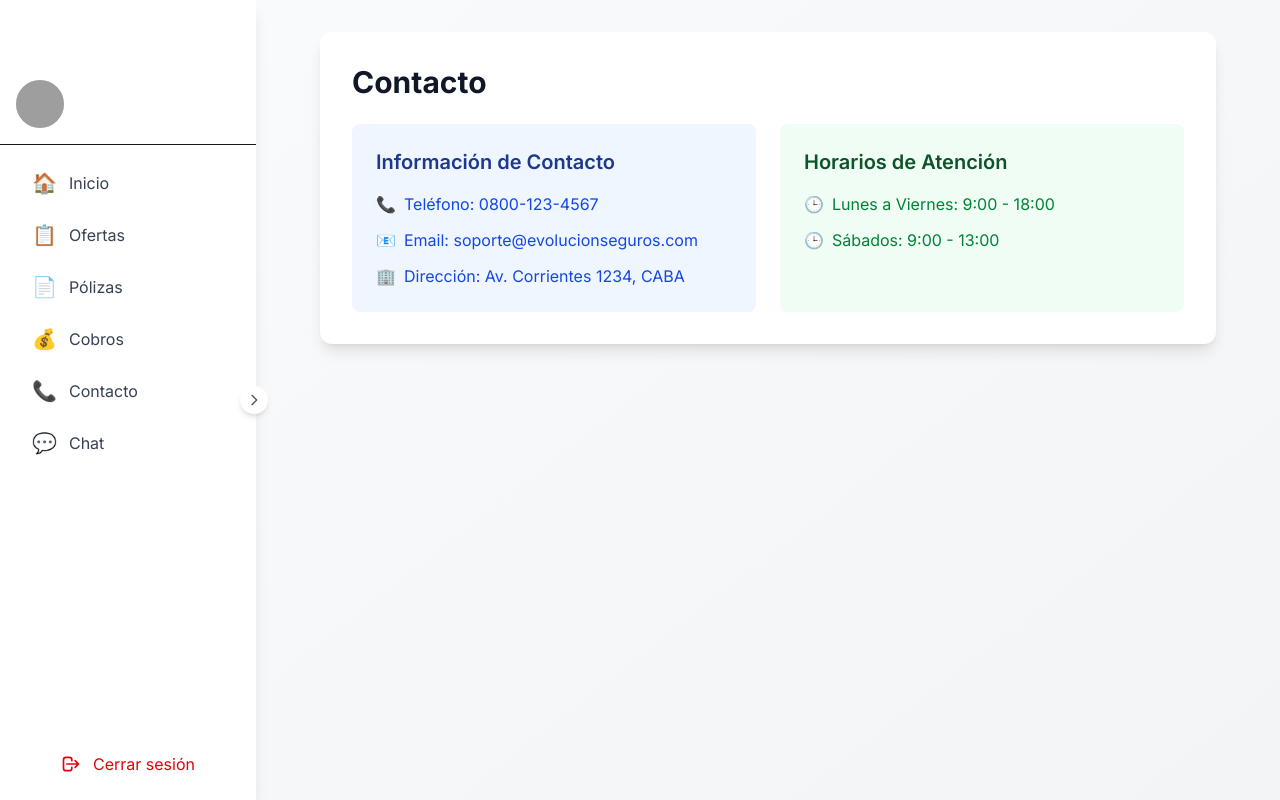
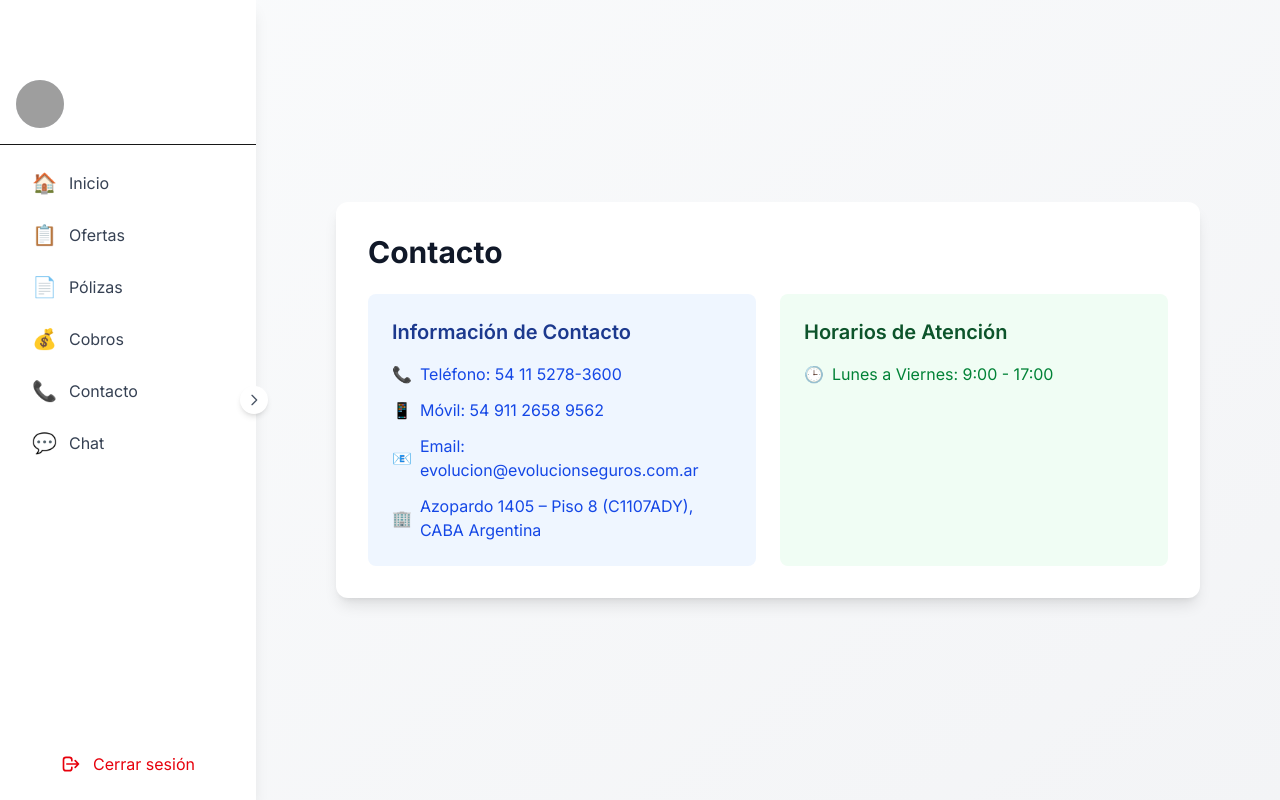
Before and after one commit to virutarasewiez/test-evo-web, a Next.js app: page /login/ingreso/contacto in a window 1280 px wide. Built offline with nearby package versions, Linux system fonts and the light colour scheme; sample sign-in values are in the browser's storage; grey boxes are pictures that could not be loaded.

Commit message:
mejore el dashboard

```diff
--- a/src/app/login/ingreso/bienvenida/page.tsx
+++ b/src/app/login/ingreso/bienvenida/page.tsx
@@ -2,6 +2,7 @@
 
 import { useEffect, useState } from 'react';
 import { useRouter } from 'next/navigation';
+import Link from 'next/link';
 import Sidebar from '../../components/Sidebar';
 
 interface UserData {
@@ -66,22 +67,28 @@ export default function BienvenidaPage() {
                 <div className="bg-blue-50 rounded-lg p-6">
                   <h2 className="text-xl font-semibold text-blue-900 mb-2">Accesos Rápidos</h2>
                   <ul className="space-y-2">
-                    <li className="flex items-center text-blue-700">
+                    <li>
+                      <Link href="/login/ingreso/polizas" className="flex items-center text-blue-700 hover:text-blue-900 transition-colors">
                         <span className="mr-2">📋</span>
                         Ver mis pólizas
+                      </Link>
                     </li>
-                    <li className="flex items-center text-blue-700">
+                    <li>
+                      <Link href="/login/ingreso/cobros" className="flex items-center text-blue-700 hover:text-blue-900 transition-colors">
                         <span className="mr-2">💰</span>
                         Gestionar cobros
+                      </Link>
                     </li>
-                    <li className="flex items-center text-blue-700">
+                    <li>
+                      <Link href="/login/ingreso/chat" className="flex items-center text-blue-700 hover:text-blue-900 transition-colors">
                         <span className="mr-2">📞</span>
                         Contactar soporte
+                      </Link>
                     </li>
                   </ul>
                 </div>
                 <div className="bg-green-50 rounded-lg p-6">
-                  <h2 className="text-xl font-semibold text-green-900 mb-2">Información de Contacto</h2>
+                  <h2 className="text-xl font-semibold text-green-900 mb-2">Información de Usuario</h2>
                   <ul className="space-y-2">
                     <li className="flex items-center text-green-700">
                       <span className="mr-2">📧</span>
--- a/src/app/login/ingreso/chat/page.tsx
+++ b/src/app/login/ingreso/chat/page.tsx
@@ -47,8 +47,8 @@ export default function ChatPage() {
   return (
     <div className="flex h-screen">
       <Sidebar onToggle={handleSidebarToggle} />
-      <div className={`flex-1 ${sidebarOpen ? 'ml-64' : 'ml-20'} transition-all duration-300 min-h-screen bg-gradient-to-br from-gray-50 to-gray-100 p-8`}>
-        <div className="max-w-4xl mx-auto">
+      <div className={`flex-1 ${sidebarOpen ? 'ml-64' : 'ml-20'} transition-all duration-300 min-h-screen bg-gradient-to-br from-gray-50 to-gray-100 flex items-center justify-center`}>
+        <div className="max-w-4xl w-full mx-auto px-4">
           <div className="bg-white rounded-xl shadow-lg p-8">
             <h1 className="text-3xl font-bold text-gray-900 mb-6">Chat de Atención</h1>
             <div className="bg-gray-50 rounded-lg p-6">
--- a/src/app/login/ingreso/cobros/page.tsx
+++ b/src/app/login/ingreso/cobros/page.tsx
@@ -47,8 +47,8 @@ export default function CobrosPage() {
   return (
     <div className="flex h-screen">
       <Sidebar onToggle={handleSidebarToggle} />
-      <div className={`flex-1 ${sidebarOpen ? 'ml-64' : 'ml-20'} transition-all duration-300 min-h-screen bg-gradient-to-br from-gray-50 to-gray-100 p-8`}>
-        <div className="max-w-4xl mx-auto">
+      <div className={`flex-1 ${sidebarOpen ? 'ml-64' : 'ml-20'} transition-all duration-300 min-h-screen bg-gradient-to-br from-gray-50 to-gray-100 flex items-center justify-center`}>
+        <div className="max-w-4xl w-full mx-auto px-4">
           <div className="bg-white rounded-xl shadow-lg p-8">
             <h1 className="text-3xl font-bold text-gray-900 mb-6">Gestión de Cobros</h1>
             <div className="grid grid-cols-1 md:grid-cols-2 gap-6">
--- a/src/app/login/ingreso/contacto/page.tsx
+++ b/src/app/login/ingreso/contacto/page.tsx
@@ -47,8 +47,8 @@ export default function ContactoPage() {
   return (
     <div className="flex h-screen">
       <Sidebar onToggle={handleSidebarToggle} />
-      <div className={`flex-1 ${sidebarOpen ? 'ml-64' : 'ml-20'} transition-all duration-300 min-h-screen bg-gradient-to-br from-gray-50 to-gray-100 p-8`}>
-        <div className="max-w-4xl mx-auto">
+      <div className={`flex-1 ${sidebarOpen ? 'ml-64' : 'ml-20'} transition-all duration-300 min-h-screen bg-gradient-to-br from-gray-50 to-gray-100 flex items-center justify-center`}>
+        <div className="max-w-4xl w-full mx-auto px-4">
           <div className="bg-white rounded-xl shadow-lg p-8">
             <h1 className="text-3xl font-bold text-gray-900 mb-6">Contacto</h1>
             <div className="grid grid-cols-1 md:grid-cols-2 gap-6">
@@ -57,15 +57,19 @@ export default function ContactoPage() {
                 <div className="space-y-3">
                   <p className="flex items-center text-blue-700">
                     <span className="mr-2">📞</span>
-                    Teléfono: 0800-123-4567
+                    Teléfono: 54 11 5278-3600
+                  </p>
+                  <p className="flex items-center text-blue-700">
+                    <span className="mr-2">📱</span>
+                    Móvil: 54 911 2658 9562
                   </p>
                   <p className="flex items-center text-blue-700">
                     <span className="mr-2">📧</span>
-                    Email: soporte@evolucionseguros.com
+                    Email: evolucion@evolucionseguros.com.ar
                   </p>
                   <p className="flex items-center text-blue-700">
                     <span className="mr-2">🏢</span>
-                    Dirección: Av. Corrientes 1234, CABA
+                    Azopardo 1405 – Piso 8 (C1107ADY), CABA Argentina
                   </p>
                 </div>
               </div>
@@ -74,11 +78,7 @@ export default function ContactoPage() {
                 <div className="space-y-3">
                   <p className="flex items-center text-green-700">
                     <span className="mr-2">🕒</span>
-                    Lunes a Viernes: 9:00 - 18:00
-                  </p>
-                  <p className="flex items-center text-green-700">
-                    <span className="mr-2">🕒</span>
-                    Sábados: 9:00 - 13:00
+                    Lunes a Viernes: 9:00 - 17:00
                   </p>
                 </div>
               </div>
--- a/src/app/login/ingreso/ofertas/page.tsx
+++ b/src/app/login/ingreso/ofertas/page.tsx
@@ -47,8 +47,8 @@ export default function OfertasPage() {
   return (
     <div className="flex h-screen">
       <Sidebar onToggle={handleSidebarToggle} />
-      <div className={`flex-1 ${sidebarOpen ? 'ml-64' : 'ml-20'} transition-all duration-300 min-h-screen bg-gradient-to-br from-gray-50 to-gray-100 p-8`}>
-        <div className="max-w-4xl mx-auto">
+      <div className={`flex-1 ${sidebarOpen ? 'ml-64' : 'ml-20'} transition-all duration-300 min-h-screen bg-gradient-to-br from-gray-50 to-gray-100 flex items-center justify-center`}>
+        <div className="max-w-4xl w-full mx-auto px-4">
           <div className="bg-white rounded-xl shadow-lg p-8">
             <h1 className="text-3xl font-bold text-gray-900 mb-6">Ofertas Disponibles</h1>
             <div className="grid grid-cols-1 md:grid-cols-2 gap-6">
```
Lines whose indentation alone changed are shown as unchanged.
